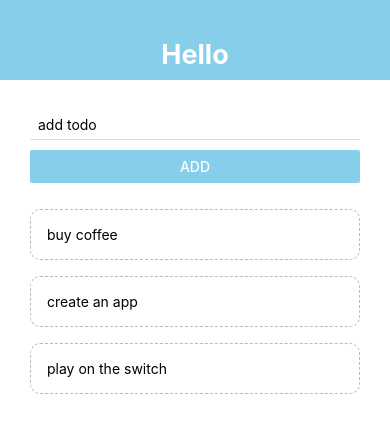
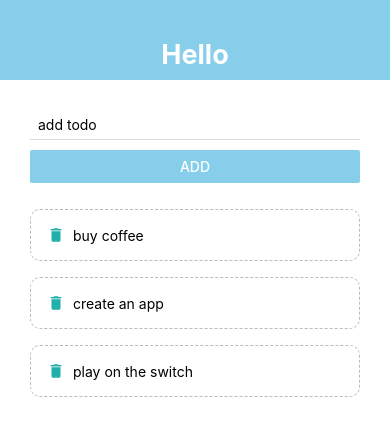
Before and after one commit to ashwath-p/todoapp_reactnative, a React Native app in the folder todo/: screen / in a window 390 px wide. Shown: the top 436 px of the page. Built offline with nearby package versions, Linux system fonts and the light colour scheme.

Commit message:
Flexbox
-Added flexbox
-Added delete icons

```diff
--- a/todo/App.js
+++ b/todo/App.js
@@ -64,9 +64,11 @@ const styles = StyleSheet.create({
     backgroundColor: '#fff',
   },
   content: {
+    flex: 1,
     padding: 30,
   },
   list: {
+    flex: 1,
     marginTop: 10,
   }, text: {
     fontSize: 18,
--- a/todo/components/todoitem.js
+++ b/todo/components/todoitem.js
@@ -1,24 +1,32 @@
-
 import React from 'react';
-import { StyleSheet, Text, TouchableOpacity } from 'react-native';
+import { StyleSheet, Text, TouchableOpacity, View } from 'react-native';
+import { MaterialIcons } from '@expo/vector-icons';
 
 export default function Header({ item, pressHandler }) {
 
 
     return (
         <TouchableOpacity onPress={() => pressHandler(item.key)}>
-            <Text style={styles.text}>{item.text}</Text>
+            <View style={styles.item}>
+                <MaterialIcons name='delete' size={18} color='lightseagreen' />
+                <Text style={styles.text}>{item.text}</Text>
+            </View>
         </TouchableOpacity>
     )
 }
 
 const styles = StyleSheet.create({
-    text: {
+    item: {
         padding: 16,
         marginTop: 16,
         borderColor: '#bbb',
         borderWidth: 1,
         borderStyle: 'dashed',
         borderRadius: 10,
+        flexDirection: 'row'
+    },
+    text: {
+        marginLeft: 8,
+        marginTop: 1
     },
 });
```
